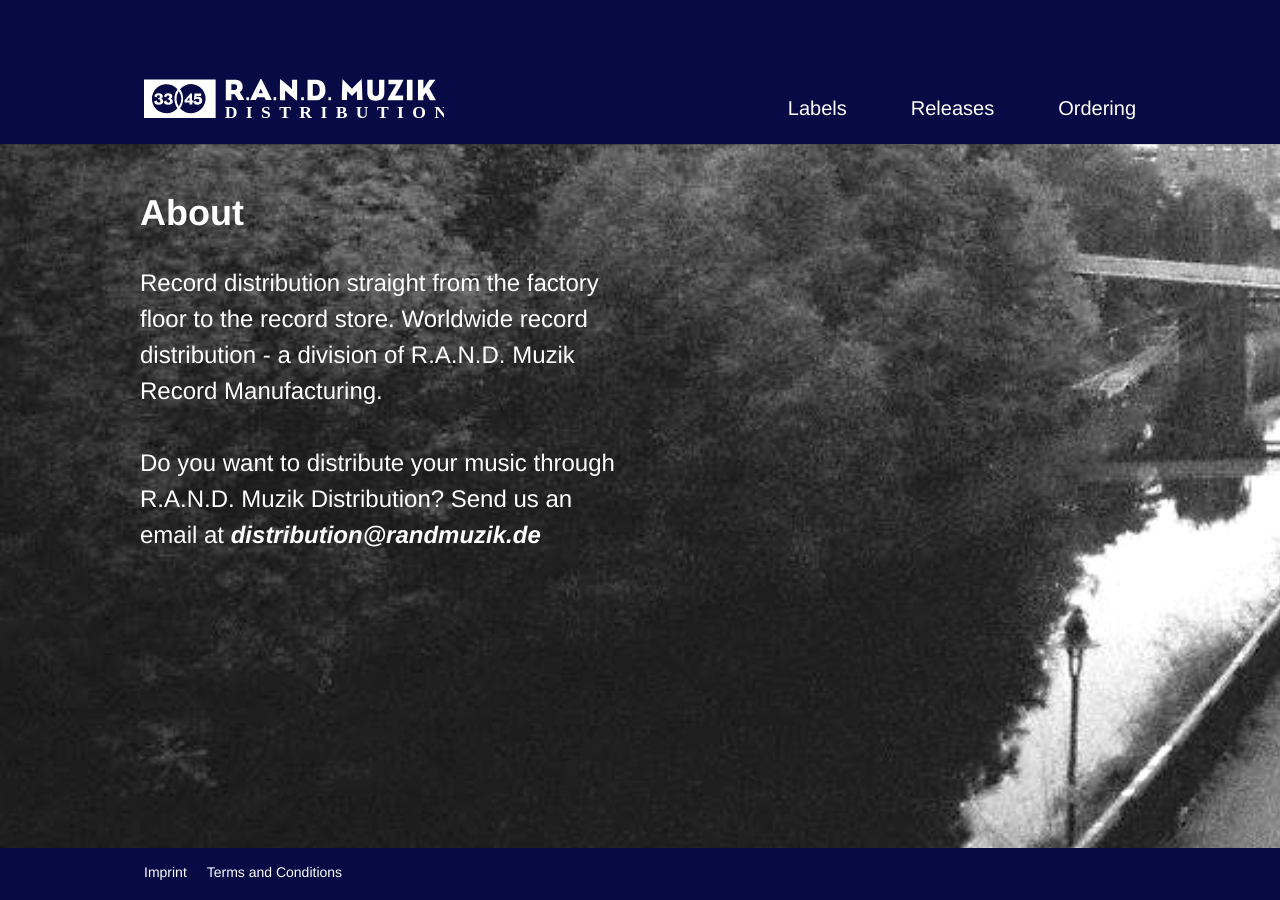
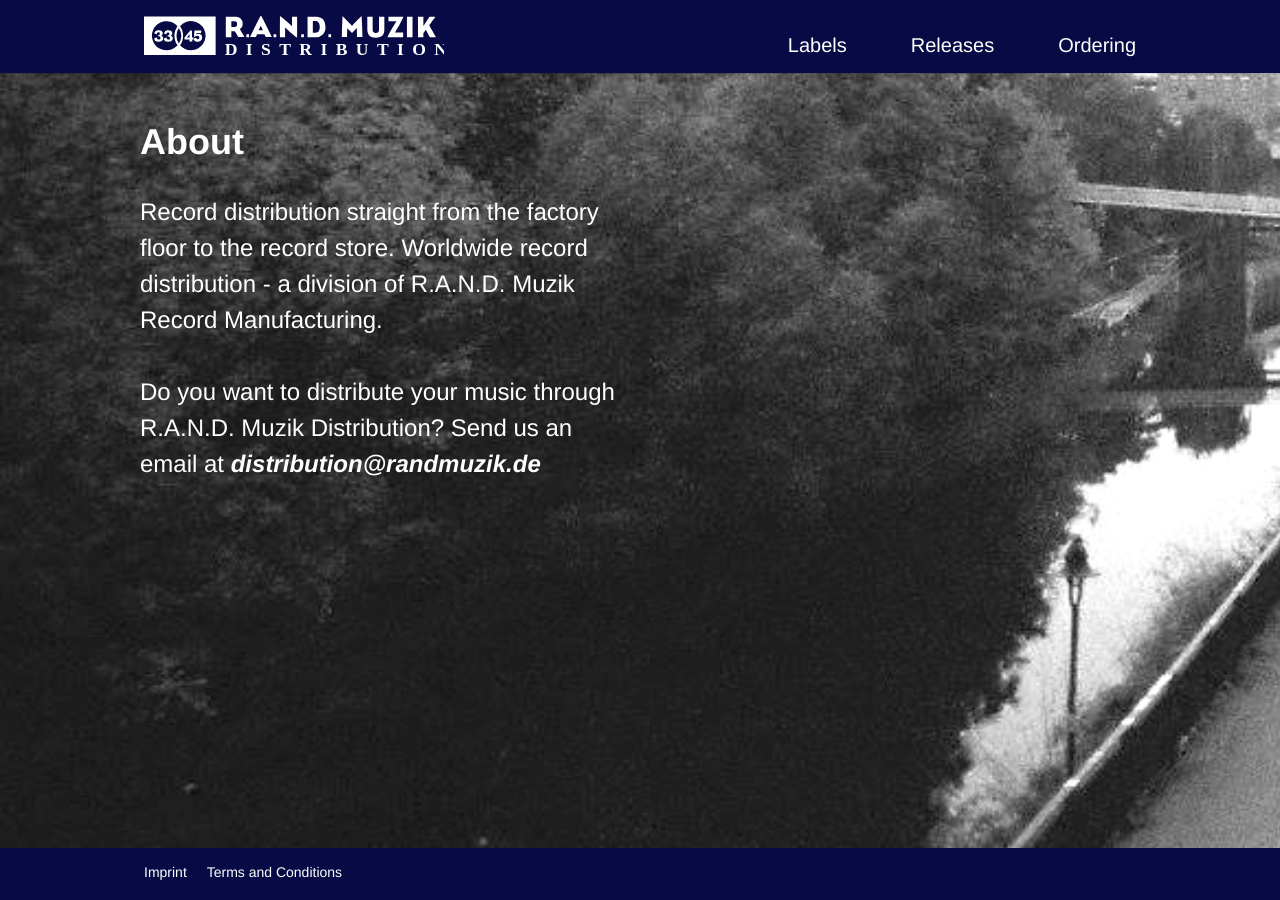
Before and after one commit to reecebwalker/randdistro, a Jekyll site: the page built from index.md, in a window 1280 px wide. Built offline with Jekyll 4.4.1, drawn with Linux system fonts in a browser that asks for light colours; nearby versions of some CDN libraries; library files that are not in the unit come from our copies.

Commit message:
Dank sticky sticky header for desktop

```diff
--- a/_includes/header.html
+++ b/_includes/header.html
@@ -1,4 +1,4 @@
-<nav class="header mw8-ns mw9-xl w-100-ns mb2-ns">
+<nav class="header mw8-ns mw9-xl w-100-ns">
   <div class="header-content ph3">
     <a class="logo" href="{{ '/' | prepend: site.baseurl }}">
       {% include icon.html name='logo' %}
--- a/_layouts/default.html
+++ b/_layouts/default.html
@@ -33,7 +33,7 @@
 
     <div class="root page-{{ page.class }}">
 
-      <header class="container header-container pv3">
+      <header class="sticky container header-container pv3">
         {% include header.html %}
       </header>
 
--- a/css/main.scss
+++ b/css/main.scss
@@ -17,6 +17,7 @@
 $rand-release-size: 15rem;
 $rand-audio-btn-size: 4rem;
 $rand-header-height: 9rem;
+$rand-sticky-header-screen: calc(41px + 2rem);
 
 html {
   font-family: nimbus-sans, Helvetica, sans-serif;
@@ -82,6 +83,7 @@
   display: flex;
   flex-direction: row;
   justify-content: space-between;
+  z-index: 100;
 }
 
 header,
@@ -141,7 +143,7 @@
 
 .page-index {
   background-image: url(../images/bg02.jpg);
-  background-position: 0rem $rand-header-height;
+  background-position: 0rem $rand-sticky-header-screen;
   background-size: cover;
   background-repeat: norepeat;
 }
@@ -361,6 +363,17 @@
     flex-direction: row;
   }
 
+  header.sticky {
+    position: fixed;
+    top: 0;
+    left: 0;
+    right: 0;
+  }
+
+  header.sticky + * {
+    margin-top: $rand-sticky-header-screen;
+  }
+
   .nav-main {
     display: flex;
     flex-direction: row;
```
